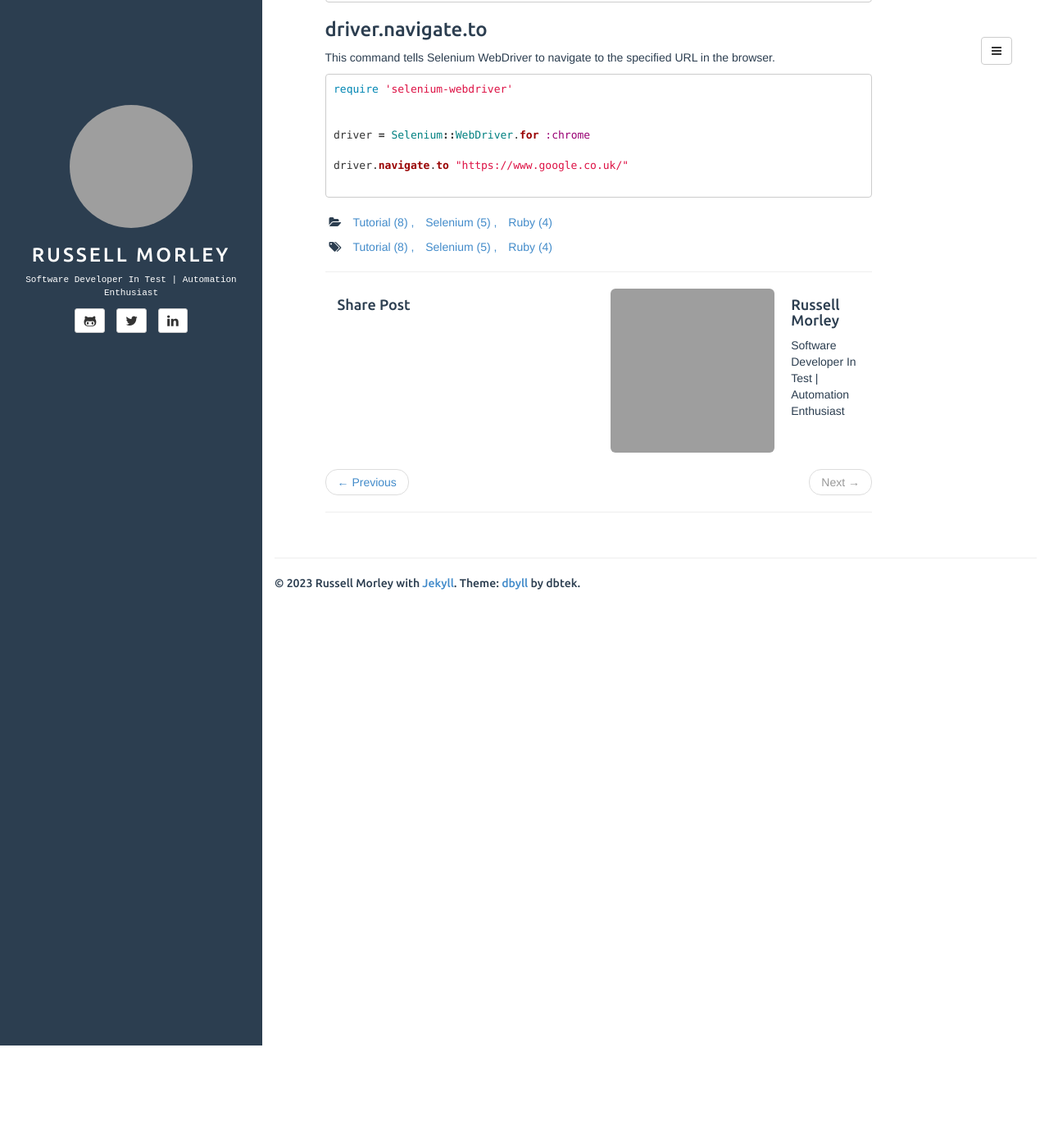
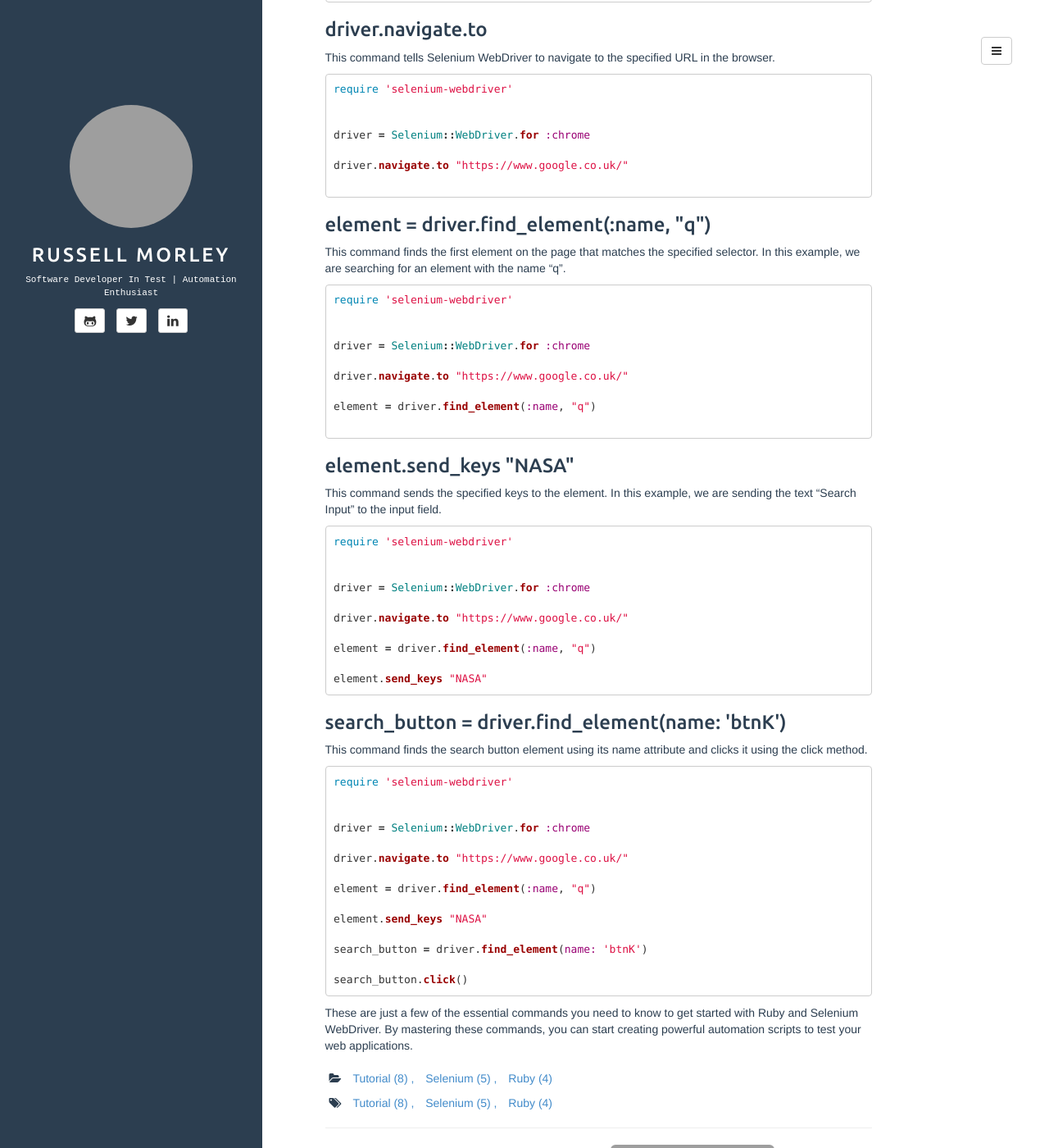
Before and after one commit to Rusty84/Rusty84.github.io, a Jekyll site: the page built from _posts/2023-03-30-Selruby2.md, in a window 1280 px wide and 1400 px high, scrolled down 544 px. Shown: the whole window at 82% size. Built offline with Jekyll 4.4.1, drawn with Linux system fonts in a browser that asks for light colours; comment, search, counter and statistics services are not loaded; grey boxes are pictures that could not be loaded.

Commit message:
Add files via upload

````diff
--- a/_posts/2023-03-30-Selruby2.md
+++ b/_posts/2023-03-30-Selruby2.md
@@ -36,3 +36,52 @@ driver = Selenium::WebDriver.for :chrome
 driver.navigate.to "https://www.google.co.uk/"
 
 ```
+<h3>element = driver.find_element(:name, "q")</h3>
+
+This command finds the first element on the page that matches the specified selector. In this example, we are searching for an element with the name "q".
+```rb
+require 'selenium-webdriver'
+
+
+driver = Selenium::WebDriver.for :chrome
+
+driver.navigate.to "https://www.google.co.uk/"
+
+element = driver.find_element(:name, "q")
+
+```
+<h3>element.send_keys "NASA"</h3>
+
+This command sends the specified keys to the element. In this example, we are sending the text "Search Input" to the input field.
+```rb
+require 'selenium-webdriver'
+
+
+driver = Selenium::WebDriver.for :chrome
+
+driver.navigate.to "https://www.google.co.uk/"
+
+element = driver.find_element(:name, "q")
+
+element.send_keys "NASA"
+```
+<h3>search_button = driver.find_element(name: 'btnK')</h3>
+
+ This command finds the search button element using its name attribute and clicks it using the click method.
+```rb
+require 'selenium-webdriver'
+
+
+driver = Selenium::WebDriver.for :chrome
+
+driver.navigate.to "https://www.google.co.uk/"
+
+element = driver.find_element(:name, "q")
+
+element.send_keys "NASA"
+
+search_button = driver.find_element(name: 'btnK')
+
+search_button.click()
+```
+These are just a few of the essential commands you need to know to get started with Ruby and Selenium WebDriver. By mastering these commands, you can start creating powerful automation scripts to test your web applications.
````
